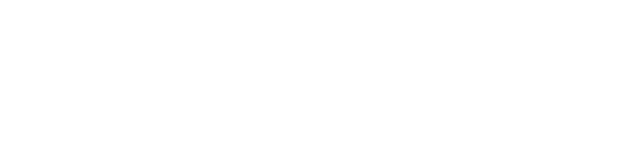
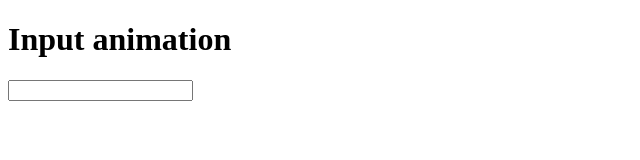
Before and after one commit to SerhiiMart/Input-Animations-With-HTML-And-CSS, a plain HTML site: page index.html in a window 1280 px wide. Shown: the whole page, without its empty margins (0-640 px from the left). Drawn offline with Linux system fonts and the light colour scheme.

Commit message:
Working on html

```diff
--- a/index.html
+++ b/index.html
@@ -5,9 +5,12 @@
   <meta http-equiv="X-UA-Compatible" content="IE=edge">
   <meta name="viewport" content="width=device-width, initial-scale=1.0">
   <link rel="stylesheet" href="style.css">
-  <title>Document</title>
+  <title>Input Animations</title>
 </head>
 <body>
-
+    <h1>Input animation</h1>
+    <div class="form">
+      <input type="text" name="name" autocomplete="off" required/>
+    </div>
 </body>
 </html>
```
